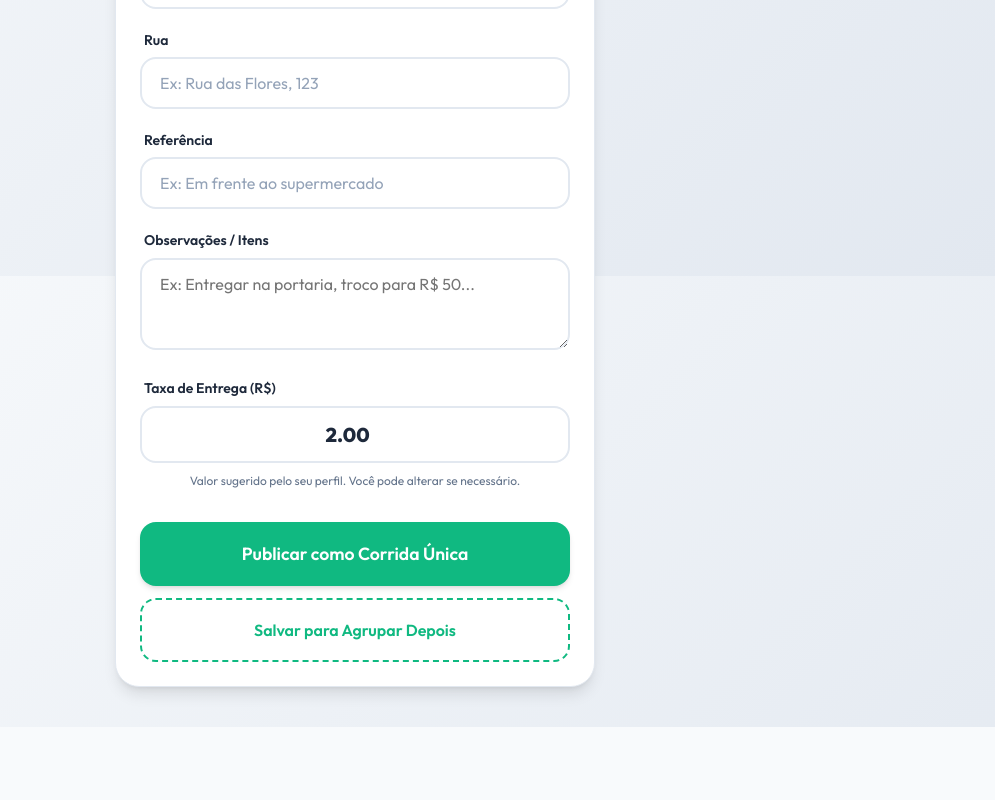
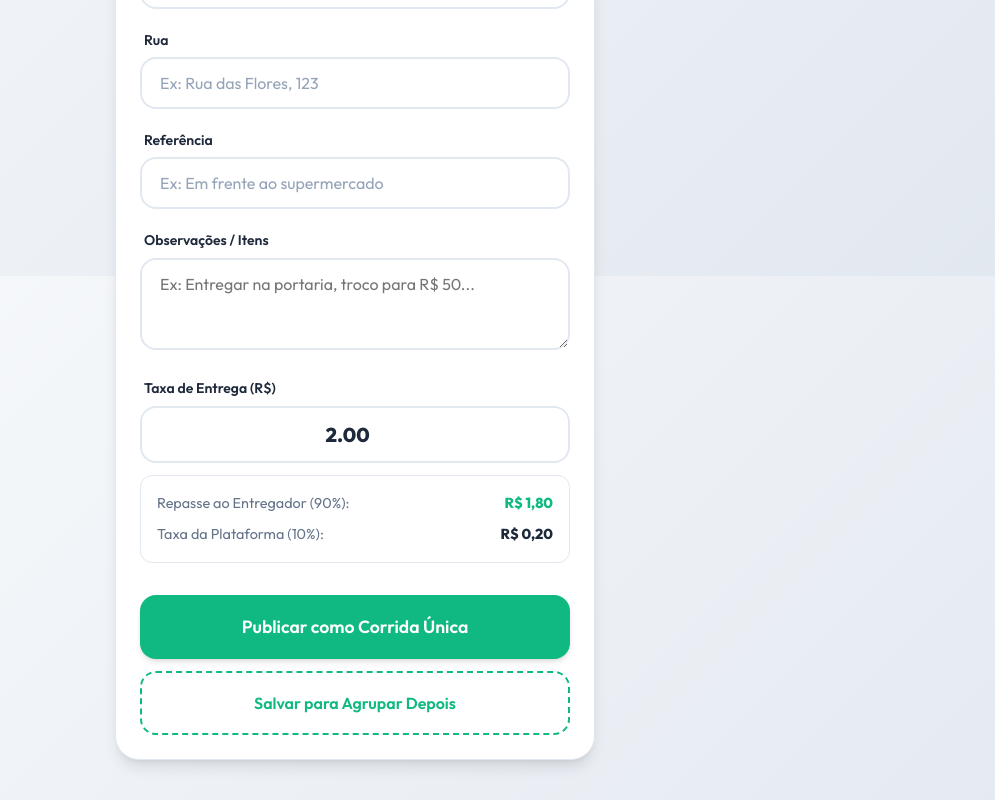
Before and after one commit to Jbsousa86/entregalocal, a React (Vite) app: page /establishment/create-delivery in a window 1280 px wide. Shown: the part 524-1324 px from the top of the page, without its empty margins (285-1280 px from the left). Before the commit the page ends 1251 px from the top, so only its background shows below. Built offline with nearby package versions, Linux system fonts and the light colour scheme; no server answers; the database is empty; sample sign-in values are in the browser's storage.

Commit message:
feat:ajustes no frontend

```diff
--- a/src/screens/courier/AcceptedDeliveryScreen.jsx
+++ b/src/screens/courier/AcceptedDeliveryScreen.jsx
@@ -201,7 +201,7 @@ export default function AcceptedDeliveryScreen() {
 
         {groupSize > 1 && (
           <div style={{ marginTop: '18px', padding: '16px', background: '#f8fafc', borderRadius: '16px', border: '1px solid var(--border)' }}>
-            <p style={{ margin: 0, fontWeight: '700' }}>Total do grupo: R$ {totalValue.replace('.', ',')}</p>
+            <p style={{ margin: 0, fontWeight: '700' }}>Ganho Líquido do grupo: R$ {(Number(totalValue) * 0.9).toFixed(2).replace('.', ',')}</p>
             <p style={{ margin: '8px 0 0', color: 'var(--text-muted)', fontSize: '0.9rem' }}>Este grupo inclui {groupSize} pedidos de entrega.</p>
           </div>
         )}
--- a/src/screens/courier/CourierHomeScreen.jsx
+++ b/src/screens/courier/CourierHomeScreen.jsx
@@ -440,8 +440,11 @@ export default function CourierHomeScreen() {
                   </div>
                   <h4 style={{ margin: 0, fontSize: '1.1rem', fontWeight: '800' }}>{item.establishmentName || 'Estabelecimento'}</h4>
                 </div>
-                <div style={{ fontSize: '1.25rem', fontWeight: '800', color: 'var(--primary)' }}>
-                  R$ {Number(item.value || item.totalValue || 0).toFixed(2).replace('.', ',')}
+                <div style={{ textAlign: 'right' }}>
+                  <div style={{ fontSize: '0.7rem', fontWeight: '800', color: 'var(--text-muted)', textTransform: 'uppercase' }}>Ganho Líquido</div>
+                  <div style={{ fontSize: '1.25rem', fontWeight: '800', color: 'var(--primary)' }}>
+                    R$ {(Number(item.value || item.totalValue || 0) * 0.9).toFixed(2).replace('.', ',')}
+                  </div>
                 </div>
               </div>
 
--- a/src/screens/courier/DeliveryDetailsScreen.jsx
+++ b/src/screens/courier/DeliveryDetailsScreen.jsx
@@ -173,9 +173,9 @@ export default function DeliveryDetailsScreen() {
             </div>
           </div>
           <div style={{ textAlign: 'right' }}>
-            <div style={{ fontSize: '0.75rem', fontWeight: '700', color: 'var(--text-muted)', textTransform: 'uppercase' }}>Pagamento</div>
+            <div style={{ fontSize: '0.75rem', fontWeight: '700', color: 'var(--text-muted)', textTransform: 'uppercase' }}>Ganho Líquido</div>
             <div style={{ fontSize: '1.25rem', fontWeight: '800', color: 'var(--primary)' }}>
-              R$ {Number(displayData.value || displayData.totalValue || 0).toFixed(2).replace('.', ',')}
+              R$ {(Number(displayData.value || displayData.totalValue || 0) * 0.9).toFixed(2).replace('.', ',')}
             </div>
           </div>
         </div>
--- a/src/screens/establishment/CreateDeliveryScreen.jsx
+++ b/src/screens/establishment/CreateDeliveryScreen.jsx
@@ -328,9 +328,22 @@ export default function CreateDeliveryScreen() {
               textAlign: 'center'
             }}
           />
-          <p style={{ fontSize: '0.75rem', marginTop: '8px', textAlign: 'center' }}>
-            Valor sugerido pelo seu perfil. Você pode alterar se necessário.
-          </p>
+          {value && parseFloat(value) > 0 ? (
+            <div style={{ marginTop: '12px', background: 'var(--surface)', padding: '16px', borderRadius: '12px', border: '1px solid var(--border)' }}>
+              <div style={{ display: 'flex', justifyContent: 'space-between', marginBottom: '8px', fontSize: '0.9rem' }}>
+                <span style={{ color: 'var(--text-muted)' }}>Repasse ao Entregador (90%):</span>
+                <span style={{ fontWeight: '800', color: 'var(--primary)' }}>R$ {(parseFloat(value) * 0.9).toFixed(2).replace('.', ',')}</span>
+              </div>
+              <div style={{ display: 'flex', justifyContent: 'space-between', fontSize: '0.9rem' }}>
+                <span style={{ color: 'var(--text-muted)' }}>Taxa da Plataforma (10%):</span>
+                <span style={{ fontWeight: '800', color: 'var(--secondary)' }}>R$ {(parseFloat(value) * 0.1).toFixed(2).replace('.', ',')}</span>
+              </div>
+            </div>
+          ) : (
+            <p style={{ fontSize: '0.75rem', marginTop: '8px', textAlign: 'center' }}>
+              Valor sugerido pelo seu perfil. Você pode alterar se necessário.
+            </p>
+          )}
         </div>
 
         <div style={{ display: 'flex', flexDirection: 'column', gap: '12px' }}>
--- a/src/screens/establishment/EstablishmentHomeScreen.jsx
+++ b/src/screens/establishment/EstablishmentHomeScreen.jsx
@@ -318,9 +318,23 @@ export default function EstablishmentHomeScreen() {
                    step="0.01"
                    value={customGroupValue}
                    onChange={e => setCustomGroupValue(e.target.value)}
-                   style={{ width: '100%', padding: '12px', borderRadius: '8px', border: '1px solid var(--border)', fontSize: '1.1rem', marginBottom: '16px', outline: 'none' }}
+                   style={{ width: '100%', padding: '12px', borderRadius: '8px', border: '1px solid var(--border)', fontSize: '1.1rem', marginBottom: '8px', outline: 'none' }}
                    placeholder="Ex: 15.00"
                  />
+
+                 {customGroupValue && parseFloat(customGroupValue) > 0 && (
+                   <div style={{ marginBottom: '16px', background: 'var(--surface-muted)', padding: '12px', borderRadius: '8px' }}>
+                     <div style={{ display: 'flex', justifyContent: 'space-between', marginBottom: '4px', fontSize: '0.85rem' }}>
+                       <span style={{ color: 'var(--text-muted)' }}>Repasse ao Entregador (90%):</span>
+                       <span style={{ fontWeight: '800', color: 'var(--primary)' }}>R$ {(parseFloat(customGroupValue) * 0.9).toFixed(2).replace('.', ',')}</span>
+                     </div>
+                     <div style={{ display: 'flex', justifyContent: 'space-between', fontSize: '0.85rem' }}>
+                       <span style={{ color: 'var(--text-muted)' }}>Taxa da Plataforma (10%):</span>
+                       <span style={{ fontWeight: '800', color: 'var(--secondary)' }}>R$ {(parseFloat(customGroupValue) * 0.1).toFixed(2).replace('.', ',')}</span>
+                     </div>
+                   </div>
+                 )}
+
                  <button
                   onClick={handleGroupAndPublish}
                   disabled={grouping}
```
